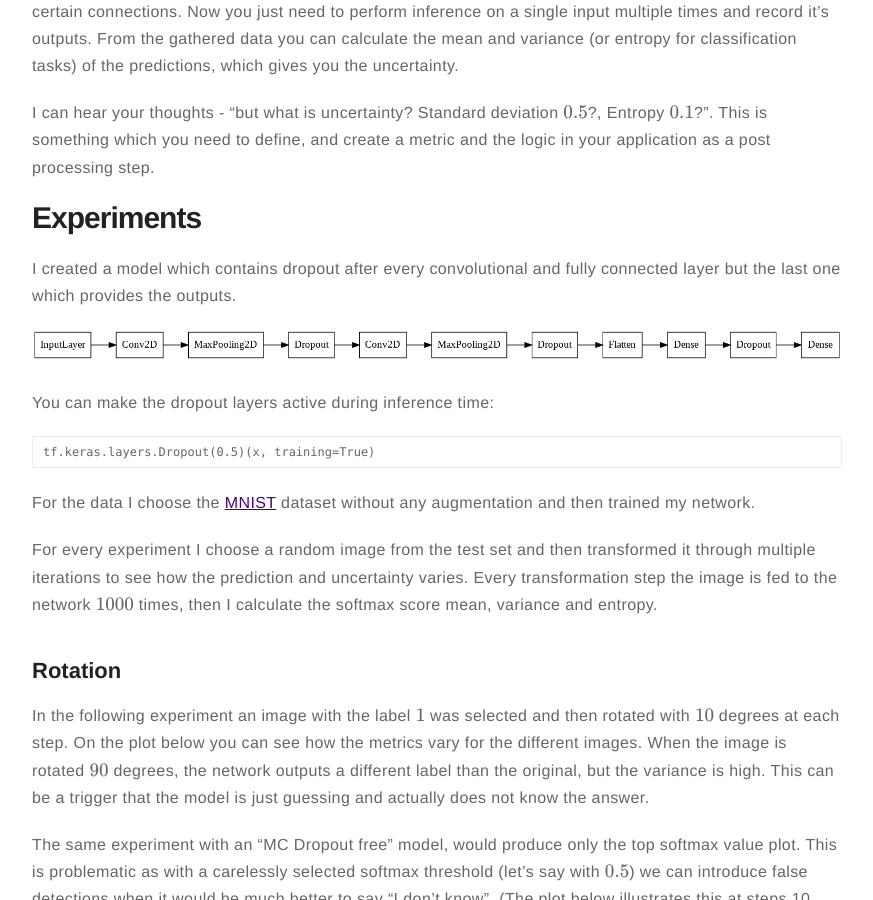
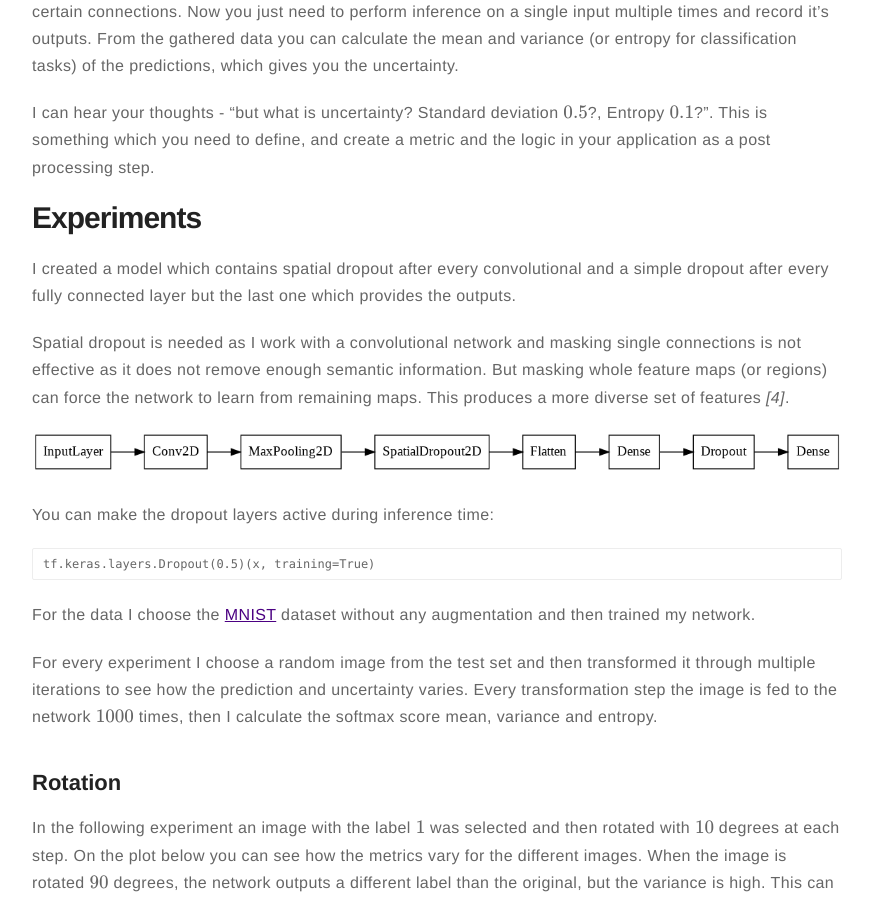
Before and after one commit to gaborvecsei/gaborvecsei.github.io, a Jekyll site: the page built from _posts/2020-02-24-Monte-Carlo-Dropout.md, in a window 1280 px wide and 900 px high, scrolled down 1177 px. Shown: the whole window, without its empty margins (203-1076 px from the left). Built offline with Jekyll 4.4.1, drawn with Linux system fonts in a browser that asks for light colours; formulas are drawn with MathJax 3; comment, search, counter and statistics services are not loaded; some of the changed text lies outside the part shown.

Commit message:
spatial dropout is used instead of simple one

```diff
--- a/_posts/2020-02-24-Monte-Carlo-Dropout.md
+++ b/_posts/2020-02-24-Monte-Carlo-Dropout.md
@@ -36,7 +36,9 @@ I can hear your thoughts - "but what is uncertainty? Standard deviation $0.5$?,
 
 # Experiments
 
-I created a model which contains dropout after every convolutional and fully connected layer but the last one which provides the outputs.
+I created a model which contains spatial dropout after every convolutional and a simple dropout after every fully connected layer but the last one which provides the outputs.
+
+Spatial dropout is needed as I work with a convolutional network and masking single connections is not effective as it does not remove enough semantic information. But masking whole feature maps (or regions) can force the network to learn from remaining maps. This produces a more diverse set of features *[4]*.
 
 <img src="https://gaborvecsei.github.io/assets/images/blog/mc_dropout/model.png" alt="Model">
 
@@ -89,3 +91,5 @@ Overall this is an interesting and lightweight approach to estimate prediction u
 *[2]* - [Single-Model Uncertainties for Deep Learning, *2018*](https://arxiv.org/abs/1811.00908)
 
 *[3]* - [Dropout as a Bayesian Approximation: Representing Model Uncertainty in Deep Learning, *2015*](https://arxiv.org/abs/1506.02142)
+
+*[4]* - [Confidence Calibration for Convolutional Neural Networks Using Structured Dropout ,*2019*](https://arxiv.org/abs/1906.09551)
```
Also changed, not shown: assets/images/blog/mc_dropout/model.png.
